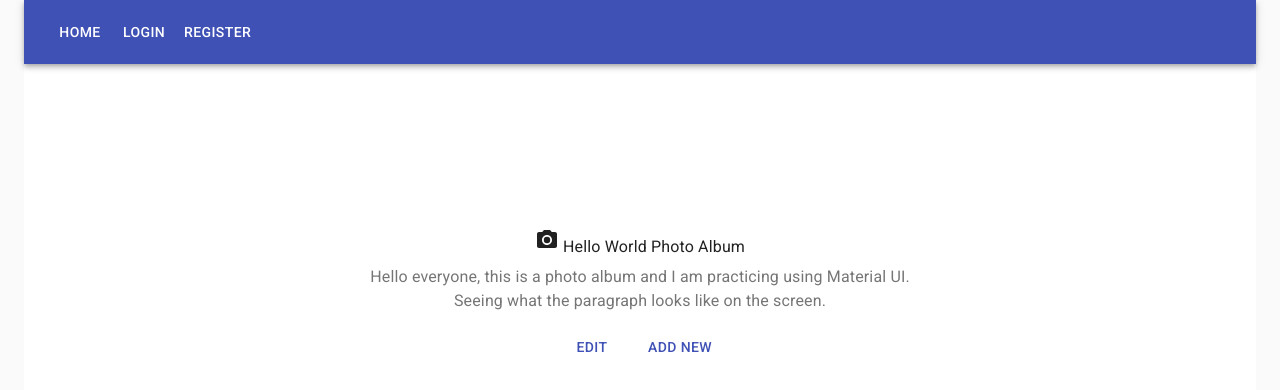
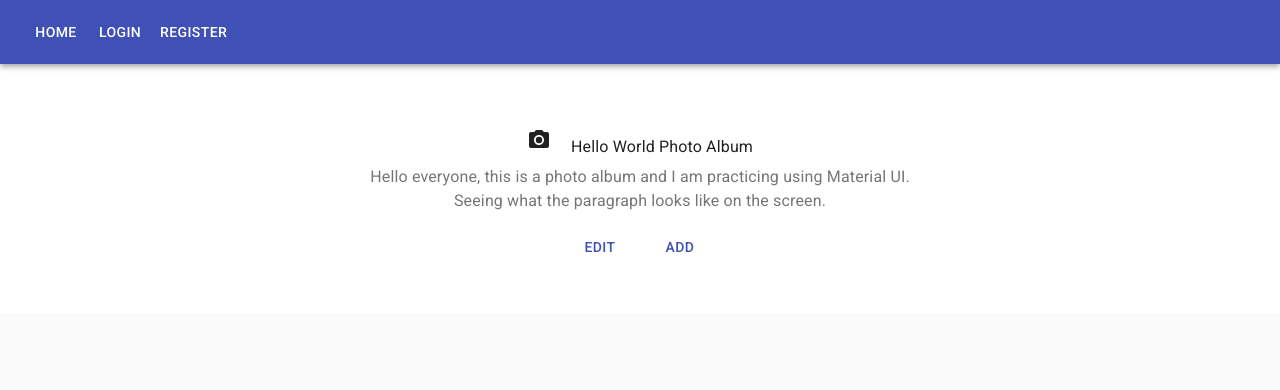
Before and after one commit to Mentorship-Connect/Hackweek-MC, a React (Create React App) app in the folder frontend/: page /helloworld in a window 1280 px wide. Shown: the top 390 px of the page. Built offline with nearby package versions, Linux system fonts and the light colour scheme.

Commit message:
Added basic styling to whole app

```diff
--- a/frontend/src/App.js
+++ b/frontend/src/App.js
@@ -1,5 +1,6 @@
 import { BrowserRouter as Router, Route, Switch } from 'react-router-dom';
 import { Container } from '@material-ui/core'
+import useStyles from './styles';
 
 //importing components
 import Register from './components/Register';
@@ -10,11 +11,12 @@ import { AuthContextProvider } from './context/AuthContext';
 import Login from './components/Login';
 
 function App() {
+  const classes = useStyles();
   return (
     <AuthContextProvider>
       <Router>
-        <Container>
-          <Header />
+      <Header />
+        <Container className={classes.container}>
           <Switch>
             <Route exact path='/' component={Home} />
             <Route exact path='/login' component={Login} />
--- a/frontend/src/components/HelloWorld.js
+++ b/frontend/src/components/HelloWorld.js
@@ -5,38 +5,25 @@ import { AppBar, Card, CardActions, CardContent, CardMedia, CssBaseline, Grid, C
 import { AuthContext } from '../context/AuthContext'
 import decode from 'jwt-decode'
 import { PhotoCamera } from '@material-ui/icons'
-
-//material ui recommended styles
-import { makeStyles } from '@material-ui/core/styles'
-
-//make a hook to use the material ui makestyles
-const useStyles = makeStyles((theme) => ({
-    //returns an object that contains all the styles for easier user.
-    //provide the styles in here
-    container: {
-        backgroundColor: theme.palette.background.paper,
-        padding: theme.spacing(8, 0, 6)
-    }
-}));
+import useStyles from '../styles'
 
 
 const HelloWorld = () => {
     console.log('Hello World!');
     const classes = useStyles();
-    console.log(useStyles());
     return (
        <Fragment>
            <CssBaseline />
-           <main className={classes.container}>
+           <main>
                <div>
-                   <Container maxWidth="sm" style={{marginTop: '100px'}}>
+                   <Container maxWidth="sm" >
                         <Typography varient="h2" align="center" color="textPrimary" gutterBottom>
-                        <PhotoCamera /> Hello World Photo Album
+                        <PhotoCamera className={classes.icon} /> Hello World Photo Album
                         </Typography>
                         <Typography varient="h5" align="center" color="textSecondary" paragraph>
                             Hello everyone, this is a photo album and I am practicing using Material UI. Seeing what the paragraph looks like on the screen.
                         </Typography>
-                        <div>
+                        <div className={classes.button}>
                             <Grid container spacing={2} justify="center">
                                 <Grid item>
                                     <Button varient="outlined" color="primary">
@@ -45,7 +32,7 @@ const HelloWorld = () => {
                                 </Grid>
                                 <Grid item>
                                     <Button varient="contained" color="primary">
-                                        Add New
+                                        Add
                                     </Button>
                                 </Grid>
                             </Grid>
--- a/frontend/src/components/Home.js
+++ b/frontend/src/components/Home.js
@@ -1,9 +1,12 @@
-import React, { useEffect, useState, useContext } from 'react'
+import React, { useEffect, useState, useContext, Fragment } from 'react'
 import axios from 'axios'
 import { AuthContext } from '../context/AuthContext'
-import { Grid } from '@material-ui/core'
+import { Grid, Button, CssBaseline, Typography } from '@material-ui/core'
+import useStyles from '../styles'
 
 const Home = (props) => {
+    const classes = useStyles();
+
     const { loadUser } = useContext(AuthContext)
 
     const [users, setUsers] = useState()
@@ -15,16 +18,21 @@ const Home = (props) => {
         }).catch(err => console.log(err))
     },[loadUser])
 
+    //TODO: make the grid for the list with buttons next to each name/item in the list also use typography
     let usersList = users ? users.map(user => <h3>{user.name}</h3>) : <p>Loading....</p>
     return (
-        <Grid container spacing={3}>
-            <Grid item sm={8} xs={12}>
-                {usersList}
+        <Fragment>
+            <CssBaseline />
+            <Typography varient="h1" align="center" color="textPrimary" gutterBottom>Mentors & Mentees</Typography>
+            <Grid container spacing={3} className={classes.grid}>
+                <Grid item sm={8} xs={12}>
+                    {usersList}
+                </Grid>
+                <Grid item sm={4} xs={12}>
+                    <Button varient="contained" color="primary">Edit</Button>
+                </Grid>
             </Grid>
-            <Grid item sm={4} xs={12}>
-
-            </Grid>
-        </Grid>
+        </Fragment>
     )
 }
 
--- /dev/null
+++ b/frontend/src/styles.js
@@ -0,0 +1,25 @@
+//styles for material UI helper component
+//material ui recommended styles
+import { makeStyles } from '@material-ui/core/styles'
+
+//make a hook to use the material ui makestyles
+const useStyles = makeStyles((theme) => ({
+    //returns an object that contains all the styles for easier user.
+    //provide the styles in here
+    container: {
+        backgroundColor: theme.palette.background.paper,
+        padding: theme.spacing(8, 0, 6)
+    },
+    icon: {
+        marginRight: theme.spacing(2),
+
+    },
+    buttons: {
+        marginTop: '40px',
+    },
+    grid: {
+        marginTop: '20px',
+    }
+}));
+
+export default useStyles;
```
